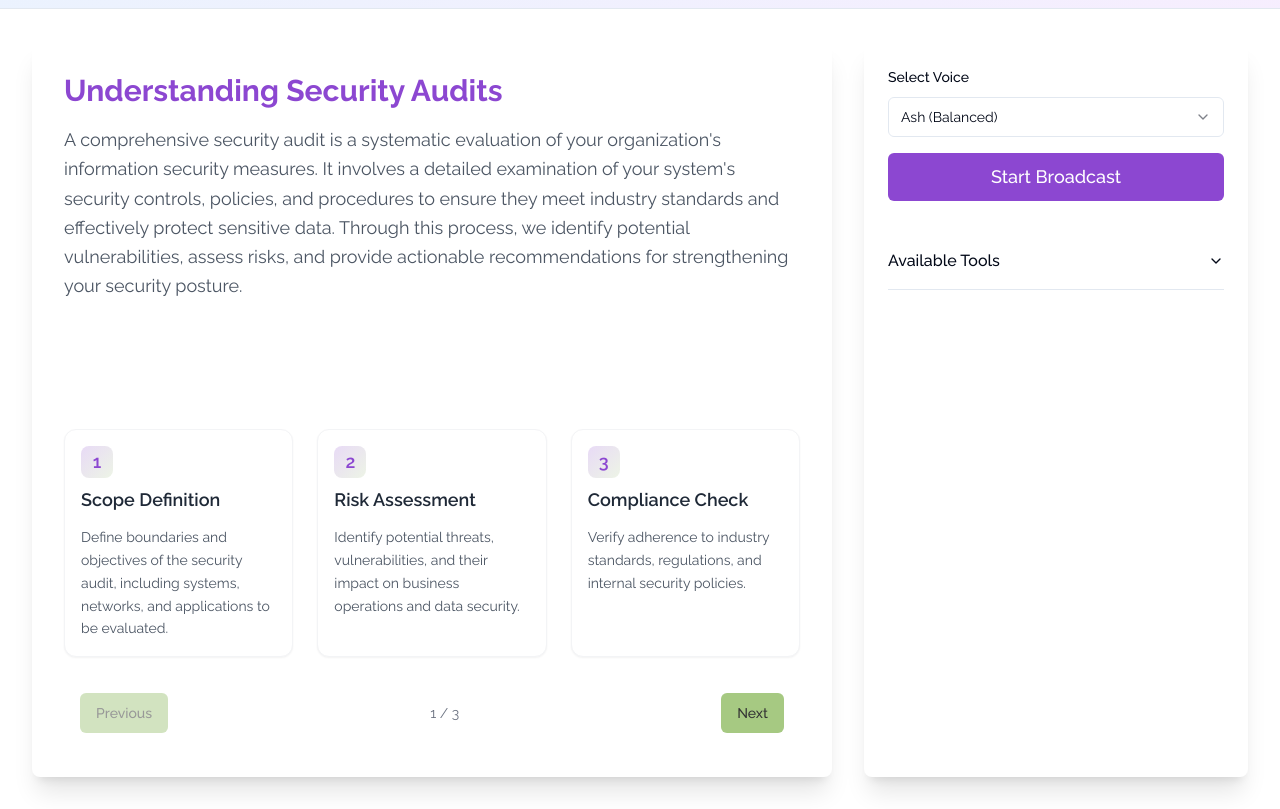
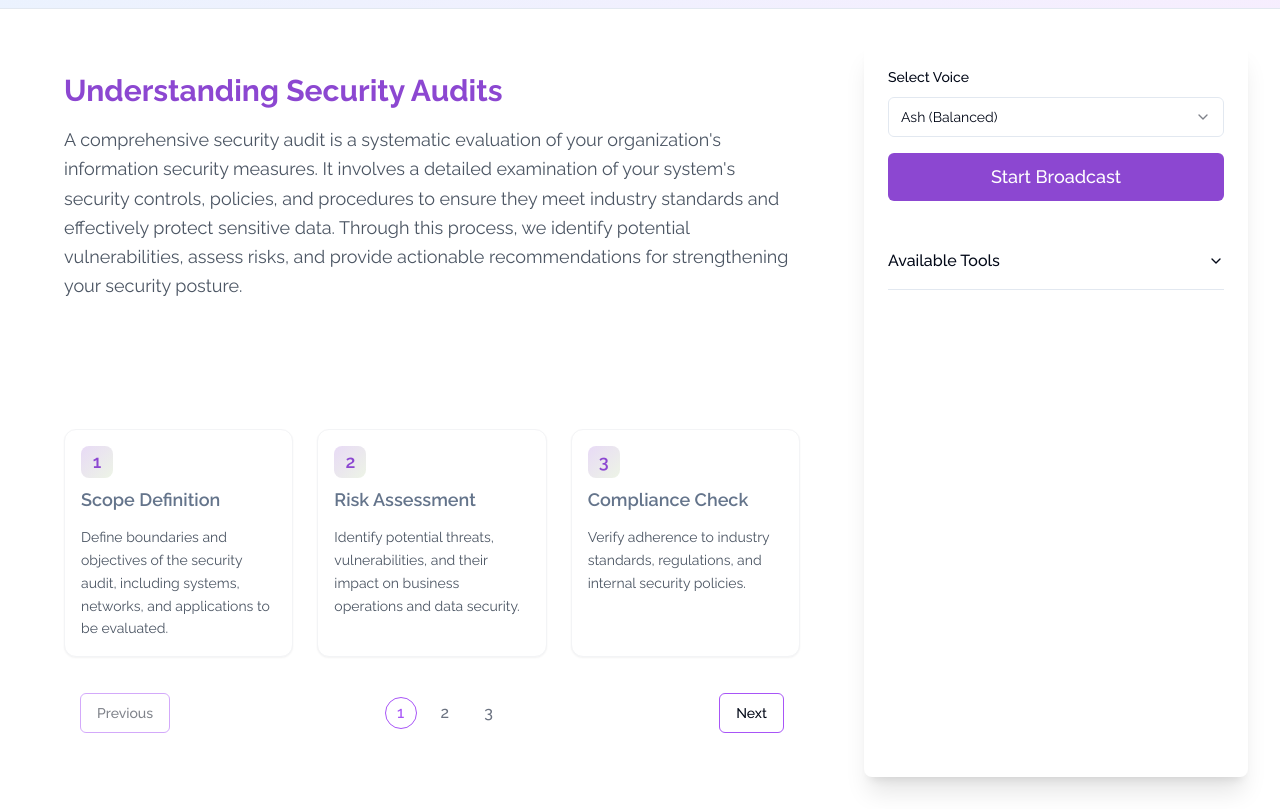
Before and after one commit to singularitybridge/sb-realtime-slideshow-ai, a Next.js app: page / in a window 1280 px wide. Built offline with nearby package versions, Linux system fonts and the light colour scheme.

Commit message:
Refactor SecuritySlides component layout and update button styles for improved navigation experience

```diff
--- a/app/page.tsx
+++ b/app/page.tsx
@@ -53,7 +53,7 @@ const App: React.FC = () => {
     <main className="h-screen p-8">
       <div className="h-full grid grid-cols-3 gap-8">
         <motion.div
-          className="col-span-2 bg-white rounded-lg shadow-xl overflow-hidden"
+          className="col-span-2 overflow-hidden"
           initial={{ opacity: 0, x: -20 }}
           animate={{ opacity: 1, x: 0 }}
           transition={{ duration: 0.5 }}
--- a/components/security-slides.tsx
+++ b/components/security-slides.tsx
@@ -111,7 +111,7 @@ export const SecuritySlides = () => {
                       <div className="w-8 h-8 mb-2 rounded-lg bg-gradient-to-br from-primary/20 to-secondary/20 flex items-center justify-center">
                         <span className="text-lg font-semibold text-primary">{index + 1}</span>
                       </div>
-                      <h3 className="text-lg font-semibold text-gray-800 group-hover:text-primary transition-colors">
+                      <h3 className="text-lg font-semibold text-slate-500 group-hover:text-primary transition-colors">
                         {block.title}
                       </h3>
                     </div>
@@ -130,17 +130,30 @@ export const SecuritySlides = () => {
       <div className="flex justify-between items-center h-12 px-4 py-8">
         <Button
           onClick={prevSlide}
-          variant="secondary"
+          variant="outline-purple"
           disabled={currentSlide === 0}
         >
           Previous
         </Button>
-        <span className="text-sm text-gray-500">
-          {currentSlide + 1} / {slides.length}
-        </span>
+
+        <div className="flex items-center gap-3">
+          {slides.map((_, index) => (
+            <div
+              key={index}
+              className={`w-8 h-8 flex items-center justify-center rounded-full text-base font-medium transition-all
+                ${currentSlide === index
+                  ? 'border border-purple-500 text-purple-500 bg-white'
+                  : 'text-gray-500'
+                }`}
+            >
+              {index + 1}
+            </div>
+          ))}
+        </div>
+
         <Button
           onClick={nextSlide}
-          variant="secondary"
+          variant="outline-purple"
           disabled={currentSlide === slides.length - 1}
         >
           Next
--- a/components/ui/button.tsx
+++ b/components/ui/button.tsx
@@ -14,6 +14,8 @@ const buttonVariants = cva(
           "bg-destructive text-destructive-foreground hover:bg-destructive/90",
         outline:
           "border border-input bg-background hover:bg-accent hover:text-accent-foreground",
+        "outline-purple":
+          "border border-purple-500 bg-transparent hover:bg-purple-500/10",
         secondary:
           "bg-secondary text-secondary-foreground hover:bg-secondary/80",
         ghost: "hover:bg-accent hover:text-accent-foreground",
```
